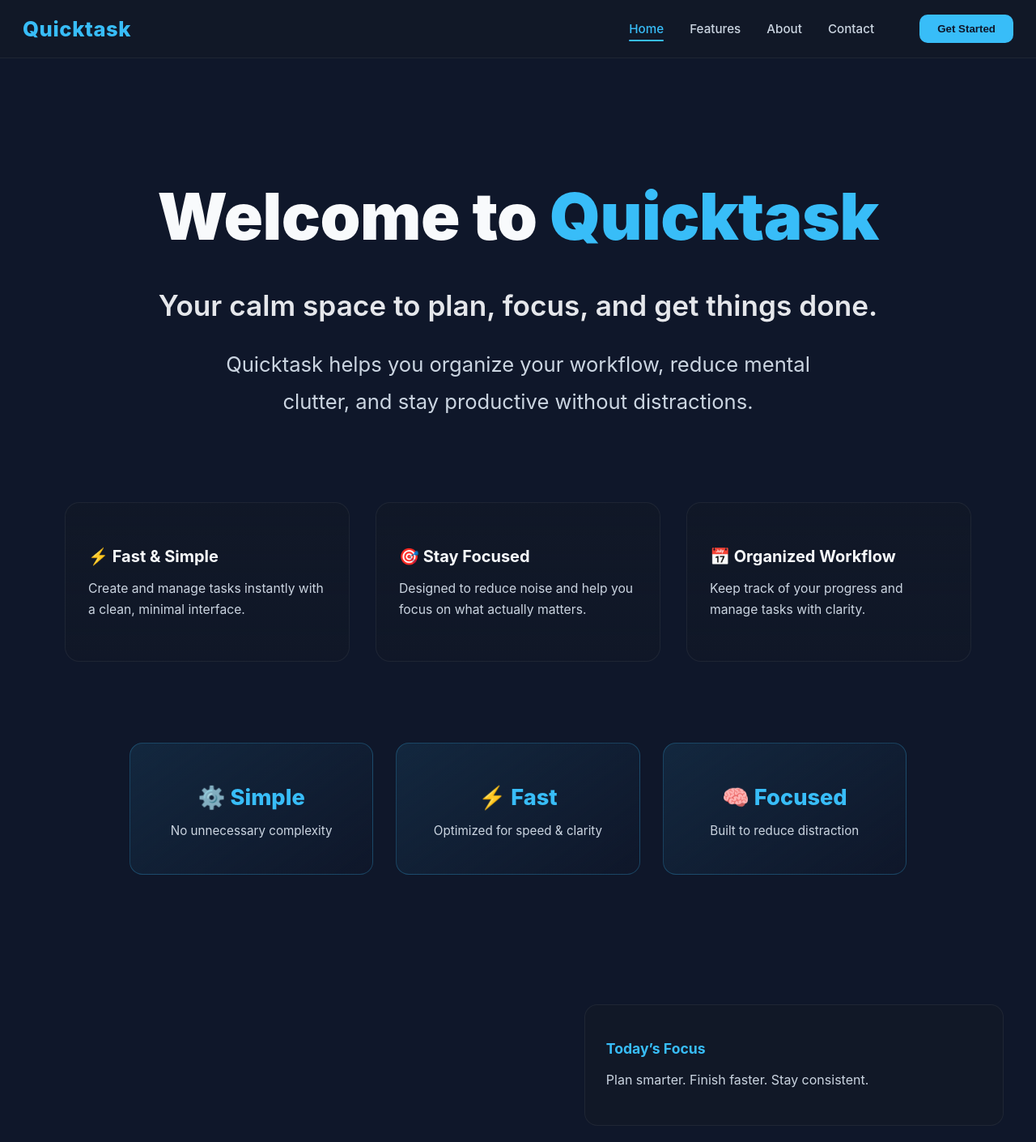
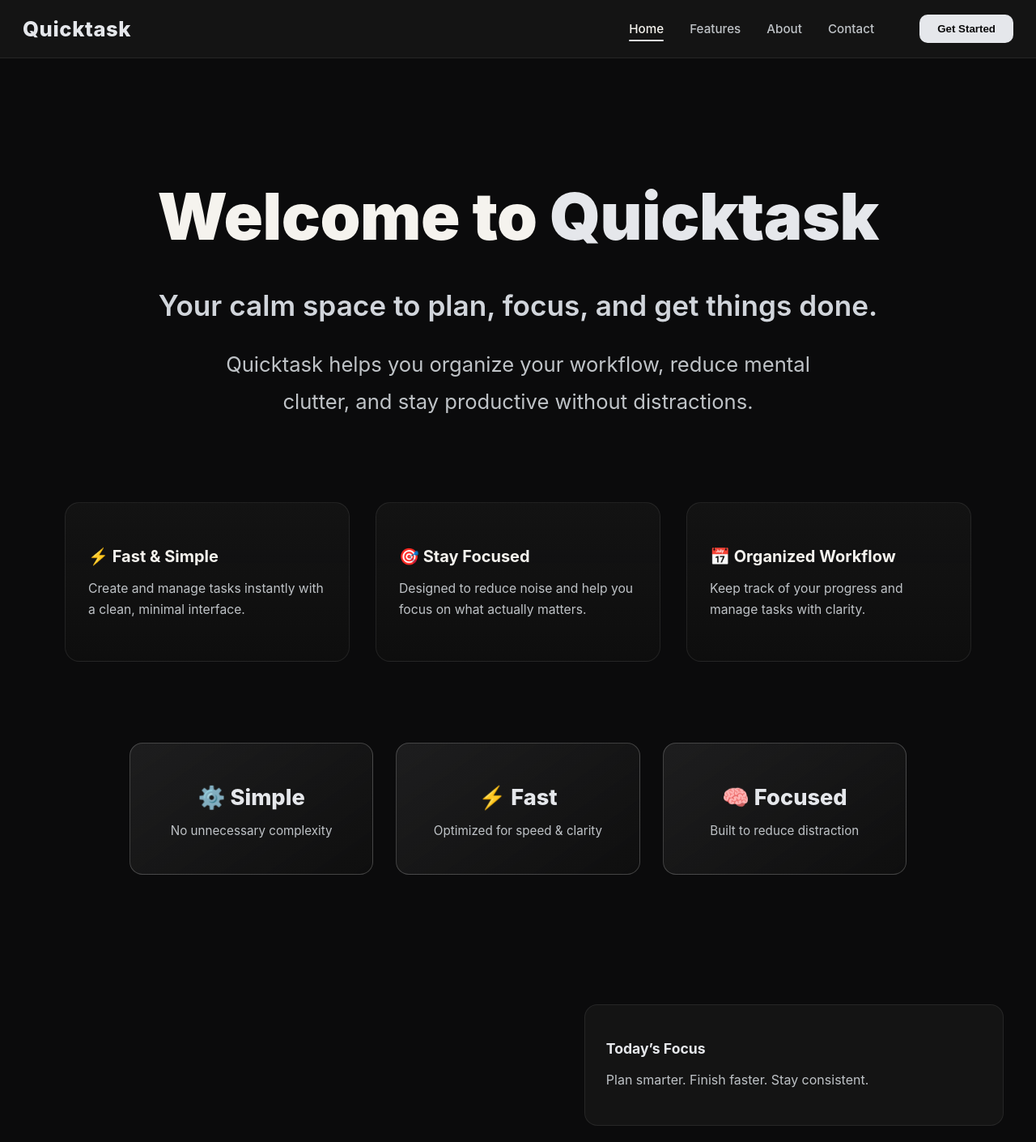
Before and after one commit to UviweSotyato/Quicktask, a React (Vite) app in the folder Quicktask/: page / in a window 1280 px wide. Shown: the top 1410 px of the page at 81% size. Built offline with nearby package versions, Linux system fonts and the light colour scheme.

Commit message:
feat: add animated background with glowing blobs and floating particles; update Navbar and main rendering structure

```diff
--- /dev/null
+++ b/Quicktask/src/background.tsx
@@ -0,0 +1,66 @@
+import { useMemo } from "react";
+
+type Glow = {
+  id: number;
+  top: string;
+  left: string;
+  size: number;
+  duration: number;
+  delay: number;
+  opacity: number;
+};
+
+export default function Background() {
+  const glows = useMemo<Glow[]>(() => {
+    return Array.from({ length: 4 }).map((_, i) => ({
+      id: i,
+      top: `${Math.random() * 80}%`,
+      left: `${Math.random() * 80}%`,
+      size: 260 + Math.random() * 240,
+      duration: 18 + Math.random() * 20,
+      delay: Math.random() * 6,
+      opacity: 0.18 + Math.random() * 0.15,
+    }));
+  }, []);
+
+  const particles = useMemo(() => Array.from({ length: 35 }), []);
+
+  return (
+    <>
+      {/* Ambient glowing blobs */}
+      <div className="background-ambient">
+        {glows.map(glow => (
+          <div
+            key={glow.id}
+            className="glow dynamic"
+            style={{
+              top: glow.top,
+              left: glow.left,
+              width: glow.size,
+              height: glow.size,
+              opacity: glow.opacity,
+              animationDuration: `${glow.duration}s`,
+              animationDelay: `${glow.delay}s`,
+            }}
+          />
+        ))}
+      </div>
+
+      {/* Floating particles */}
+      <div className="particles">
+        {particles.map((_, i) => (
+          <span
+            key={i}
+            className="particle"
+            style={{
+              left: `${Math.random() * 100}%`,
+              animationDuration: `${14 + Math.random() * 22}s`,
+              animationDelay: `${Math.random() * 10}s`,
+              opacity: Math.random() * 0.7,
+            }}
+          />
+        ))}
+      </div>
+    </>
+  );
+}
--- a/Quicktask/src/components/Navbar.tsx
+++ b/Quicktask/src/components/Navbar.tsx
@@ -1,7 +1,5 @@
-// src/components/Navbar.tsx
-
 import { useState, useEffect } from "react";
-import '../index.css'
+import "../index.css";
 
 function Navbar() {
   const [active, setActive] = useState("Home");
@@ -10,8 +8,9 @@ function Navbar() {
 
   useEffect(() => {
     const handleResize = () => {
-      setIsMobile(window.innerWidth < 768);
-      if (window.innerWidth >= 768) setMenuOpen(false);
+      const mobile = window.innerWidth < 768;
+      setIsMobile(mobile);
+      if (!mobile) setMenuOpen(false);
     };
 
     window.addEventListener("resize", handleResize);
@@ -22,7 +21,13 @@ function Navbar() {
 
   return (
     <nav className="navbar">
-      <div className="brand">Quicktask</div>
+      {/* Brand / Logo */}
+      <h1
+        className="brand"
+        onDoubleClick={() => alert("👀 You’re curious… good sign.")}
+      >
+        Quicktask
+      </h1>
 
       {/* Desktop Menu */}
       {!isMobile && (
@@ -43,7 +48,10 @@ function Navbar() {
 
       {/* Mobile Hamburger */}
       {isMobile && (
-        <div className="hamburger" onClick={() => setMenuOpen(!menuOpen)}>
+        <div
+          className="hamburger"
+          onClick={() => setMenuOpen((prev) => !prev)}
+        >
           <span />
           <span />
           <span />
@@ -68,8 +76,11 @@ function Navbar() {
 
           <button className="cta-button mobile-cta">Get Started</button>
         </div>
+
       )}
+      <div className="scroll-progress" />
     </nav>
+
   );
 }
 
--- a/Quicktask/src/index.css
+++ b/Quicktask/src/index.css
@@ -4,17 +4,19 @@
 * {
   box-sizing: border-box;
 }
+
 html, body {
-  height: 100%;          /* Make body fill the viewport */
+  height: 100%;
   margin: 0;
-  background-color: #0f172a; /* Your dark background */
-  color: #f8fafc;
+  background-color: #0b0b0c;
+  color: #f5f3ee;
   font-family: "Inter", system-ui, sans-serif;
 }
 
 body {
   min-height: 100vh;
 }
+
 /* =========================
    ANIMATION
 ========================= */
@@ -38,8 +40,8 @@ body {
   display: flex;
   align-items: center;
   justify-content: space-between;
-  background: #111827;
-  border-bottom: 1px solid rgba(255, 255, 255, 0.06);
+  background: #141414;
+  border-bottom: 1px solid rgba(255, 255, 255, 0.08);
   position: sticky;
   top: 0;
   z-index: 1000;
@@ -48,7 +50,7 @@ body {
 .brand {
   font-size: 1.6rem;
   font-weight: 800;
-  color: #38bdf8;
+  color: #e5e7eb;
   letter-spacing: 0.6px;
 }
 
@@ -62,18 +64,18 @@ body {
 .nav-item {
   font-size: 0.95rem;
   font-weight: 500;
-  color: #cbd5e1;
+  color: #bfc3c7;
   cursor: pointer;
   transition: 0.2s ease;
   position: relative;
 }
 
 .nav-item:hover {
-  color: #f8fafc;
+  color: #f5f3ee;
 }
 
 .nav-item.active {
-  color: #38bdf8;
+  color: #f5f3ee;
 }
 
 .nav-item.active::after {
@@ -83,7 +85,7 @@ body {
   left: 0;
   width: 100%;
   height: 2px;
-  background: #38bdf8;
+  background: #e5e7eb;
   border-radius: 4px;
 }
 
@@ -93,8 +95,8 @@ body {
   padding: 10px 22px;
   border-radius: 10px;
   border: none;
-  background: #38bdf8;
-  color: #0f172a;
+  background: #e5e7eb;
+  color: #0b0b0c;
   font-weight: 700;
   cursor: pointer;
   transition: 0.25s ease;
@@ -105,19 +107,10 @@ body {
   transform: translateY(-2px);
 }
 
-/* Hamburger (Mobile) */
-.hamburger {
-  width: 28px;
-  height: 20px;
-  display: flex;
-  flex-direction: column;
-  justify-content: space-between;
-  cursor: pointer;
-}
-
+/* Hamburger */
 .hamburger span {
   height: 3px;
-  background: #f8fafc;
+  background: #f5f3ee;
   border-radius: 2px;
 }
 
@@ -127,7 +120,7 @@ body {
   top: 72px;
   left: 0;
   width: 100%;
-  background: #111827;
+  background: #141414;
   display: none;
   flex-direction: column;
   padding: 20px 0;
@@ -149,7 +142,7 @@ body {
 }
 
 /* =========================
-   HERO / HOME SECTION
+   HERO / HOME
 ========================= */
 .hero,
 .home {
@@ -159,7 +152,7 @@ body {
   align-items: center;
   gap: 80px;
   padding: 80px 40px;
-  background: #0f172a;
+  background: #0b0b0c;
 }
 
 .hero-layout {
@@ -176,33 +169,34 @@ body {
 }
 
 .home-title {
-  font-size: clamp(4rem, 7vw, 5rem); /* Bigger, responsive title */
+  font-size: clamp(4rem, 7vw, 5rem);
   font-weight: 900;
   margin-bottom: 24px;
   letter-spacing: -0.5px;
   text-align: center;
+  color: #f5f3ee;
 }
 
 .home-title span {
-  color: #38bdf8;
+  color: #e5e7eb;
 }
 
 .home-tagline {
-  font-size: clamp(1.8rem, 3vw, 2.2rem); /* Big subtitle */
+  font-size: clamp(1.8rem, 3vw, 2.2rem);
   font-weight: 600;
   margin-bottom: 24px;
-  color: #e5e7eb;
+  color: #d1d5db;
   text-align: center;
   line-height: 1.5;
 }
 
 .home-description {
-  font-size: clamp(1.25rem, 2.2vw, 1.6rem); /* Big description */
+  font-size: clamp(1.25rem, 2.2vw, 1.6rem);
   max-width: 800px;
   margin: 0 auto;
   text-align: center;
   line-height: 1.8;
-  color: #cbd5e1;
+  color: #bfc3c7;
 }
 
 /* Buttons */
@@ -222,8 +216,8 @@ body {
 }
 
 .hero-btn.primary {
-  background: #38bdf8;
-  color: #0f172a;
+  background: #e5e7eb;
+  color: #0b0b0c;
 }
 
 .hero-btn.primary:hover {
@@ -233,15 +227,17 @@ body {
 
 .hero-btn.secondary {
   background: transparent;
-  border: 1px solid rgba(56, 189, 248, 0.5);
-  color: #e5e7eb;
+  border: 1px solid rgba(229, 231, 235, 0.4);
+  color: #f5f3ee;
 }
 
 .hero-btn.secondary:hover {
-  background: rgba(56, 189, 248, 0.1);
+  background: rgba(255, 255, 255, 0.06);
 }
 
-/* RIGHT ASIDE PANEL */
+/* =========================
+   RIGHT ASIDE
+========================= */
 .hero-aside {
   display: flex;
   flex-direction: column;
@@ -250,30 +246,30 @@ body {
 }
 
 .aside-card {
-  background: #111827;
+  background: #141414;
   border-radius: 16px;
   padding: 26px;
-  border: 1px solid rgba(255, 255, 255, 0.06);
+  border: 1px solid rgba(255, 255, 255, 0.08);
 }
 
 .aside-card h3 {
-  color: #38bdf8;
+  color: #e5e7eb;
   margin-bottom: 8px;
   font-size: 1.1rem;
 }
 
 .aside-card p {
-  color: #cbd5e1;
+  color: #bfc3c7;
   line-height: 1.6;
 }
 
 .aside-card.highlight {
   background: linear-gradient(
     145deg,
-    rgba(56, 189, 248, 0.12),
-    rgba(15, 23, 42, 0.95)
+    rgba(255, 255, 255, 0.08),
+    rgba(15, 15, 15, 0.95)
   );
-  border: 1px solid rgba(56, 189, 248, 0.25);
+  border: 1px solid rgba(255, 255, 255, 0.18);
 }
 
 /* Stats */
@@ -284,8 +280,8 @@ body {
 }
 
 .stat-box {
-  background: #0b1220;
-  border: 1px solid rgba(255, 255, 255, 0.06);
+  background: #0f0f0f;
+  border: 1px solid rgba(255, 255, 255, 0.08);
   border-radius: 14px;
   padding: 18px;
   text-align: center;
@@ -293,17 +289,17 @@ body {
 
 .stat-box h2 {
   font-size: 1.1rem;
-  color: #38bdf8;
+  color: #e5e7eb;
   margin-bottom: 6px;
 }
 
 .stat-box p {
   font-size: 0.85rem;
-  color: #cbd5e1;
+  color: #bfc3c7;
 }
 
 /* =========================
-   FEATURES GRID
+   FEATURES
 ========================= */
 .features {
   width: 100%;
@@ -317,32 +313,32 @@ body {
 .feature-card {
   background: linear-gradient(
     180deg,
-    rgba(17, 24, 39, 0.9),
-    rgba(17, 24, 39, 0.7)
+    rgba(20, 20, 20, 0.95),
+    rgba(15, 15, 15, 0.85)
   );
   padding: 34px 28px;
   border-radius: 18px;
-  border: 1px solid rgba(255, 255, 255, 0.06);
+  border: 1px solid rgba(255, 255, 255, 0.08);
   transition: transform 0.25s ease, border 0.25s ease, box-shadow 0.25s ease;
   animation: fadeUp 0.6s ease;
 }
 
 .feature-card:hover {
   transform: translateY(-8px);
-  border-color: rgba(56, 189, 248, 0.6);
-  box-shadow: 0 12px 40px rgba(56, 189, 248, 0.08);
+  border-color: rgba(255, 255, 255, 0.25);
+  box-shadow: 0 12px 40px rgba(255, 255, 255, 0.05);
 }
 
 .feature-card h3 {
   font-size: 1.25rem;
   margin-bottom: 12px;
-  color: #f8fafc;
+  color: #f5f3ee;
 }
 
 .feature-card p {
   font-size: 0.98rem;
   line-height: 1.65;
-  color: #cbd5e1;
+  color: #bfc3c7;
 }
 
 /* =========================
@@ -363,10 +359,10 @@ body {
   text-align: center;
   background: linear-gradient(
     145deg,
-    rgba(56, 189, 248, 0.1),
-    rgba(15, 23, 42, 0.95)
+    rgba(255, 255, 255, 0.08),
+    rgba(15, 15, 15, 0.95)
   );
-  border: 1px solid rgba(56, 189, 248, 0.25);
+  border: 1px solid rgba(255, 255, 255, 0.2);
   transition: transform 0.25s ease;
 }
 
@@ -377,13 +373,13 @@ body {
 .stat h2 {
   font-size: 1.7rem;
   font-weight: 800;
-  color: #38bdf8;
+  color: #e5e7eb;
   margin-bottom: 6px;
 }
 
 .stat p {
   font-size: 0.95rem;
-  color: #cbd5e1;
+  color: #bfc3c7;
 }
 
 /* =========================
@@ -403,12 +399,232 @@ body {
     text-align: center;
   }
 
-  .hero-subtitle {
-    margin-left: auto;
-    margin-right: auto;
-  }
-
   .hero-actions {
     justify-content: center;
   }
 }
+
+/* =========================
+   ANIMATED BACKGROUND
+========================= */
+.background-ambient {
+  position: fixed;
+  inset: 0;
+  z-index: -1;
+  overflow: hidden;
+  pointer-events: none;
+  background: radial-gradient(
+      circle at 20% 20%,
+      rgba(255, 255, 255, 0.06),
+      transparent 40%
+    ),
+    radial-gradient(
+      circle at 80% 80%,
+      rgba(255, 255, 255, 0.04),
+      transparent 45%
+    ),
+    #0b0b0c;
+}
+
+/* Moving glow blobs */
+.glow {
+  position: absolute;
+  width: 380px;
+  height: 380px;
+  border-radius: 50%;
+  filter: blur(120px);
+  opacity: 0.25;
+  animation: floatGlow 18s infinite ease-in-out alternate;
+}
+
+.glow.one {
+  background: #ffffff;
+  top: 10%;
+  left: 15%;
+}
+
+.glow.two {
+  background: #cfd3d6;
+  bottom: 10%;
+  right: 10%;
+  animation-delay: 6s;
+}
+
+@keyframes floatGlow {
+  0% {
+    transform: translate(0, 0) scale(1);
+  }
+  50% {
+    transform: translate(80px, -60px) scale(1.15);
+  }
+  100% {
+    transform: translate(-60px, 40px) scale(1);
+  }
+}
+/* =========================
+   FLOATING PARTICLES
+========================= */
+.particles {
+  position: fixed;
+  inset: 0;
+  z-index: -1;
+  pointer-events: none;
+}
+
+.particle {
+  position: absolute;
+  width: 3px;
+  height: 3px;
+  background: rgba(255, 255, 255, 0.35);
+  border-radius: 50%;
+  animation: drift 20s linear infinite;
+}
+
+@keyframes drift {
+  from {
+    transform: translateY(100vh);
+    opacity: 0;
+  }
+  20% {
+    opacity: 0.6;
+  }
+  to {
+    transform: translateY(-10vh);
+    opacity: 0;
+  }
+}
+
+.hero-btn::after {
+  content: "";
+  position: absolute;
+  inset: 0;
+  border-radius: inherit;
+  background: radial-gradient(
+    circle,
+    rgba(255, 255, 255, 0.25),
+    transparent 60%
+  );
+  opacity: 0;
+  transition: 0.3s ease;
+}
+
+.hero-btn:hover::after {
+  opacity: 1;
+}
+.brand:active {
+  animation: glitch 0.3s linear;
+}
+
+@keyframes glitch {
+  0% { transform: translateX(0); }
+  25% { transform: translateX(-2px); }
+  50% { transform: translateX(2px); }
+  75% { transform: translateX(-1px); }
+  100% { transform: translateX(0); }
+}
+.reveal {
+  opacity: 0;
+  transform: translateY(40px);
+  transition: 0.8s ease;
+}
+
+.reveal.visible {
+  opacity: 1;
+  transform: translateY(0);
+}
+.scroll-progress {
+  position: fixed;
+  top: 0;
+  left: 0;
+  height: 3px;
+  width: 0%;
+  background: linear-gradient(90deg, #e5e7eb, #bfc3c7);
+  z-index: 2000;
+  transition: width 0.1s linear;
+}
+.cursor-glow {
+  position: fixed;
+  width: 220px;
+  height: 220px;
+  border-radius: 50%;
+  pointer-events: none;
+  background: radial-gradient(
+    circle,
+    rgba(255, 255, 255, 0.08),
+    transparent 70%
+  );
+  transform: translate(-50%, -50%);
+  z-index: 0;
+  transition: transform 0.05s linear;
+}
+.command-overlay {
+  position: fixed;
+  inset: 0;
+  background: rgba(0, 0, 0, 0.6);
+  backdrop-filter: blur(6px);
+  display: flex;
+  align-items: center;
+  justify-content: center;
+  z-index: 5000;
+}
+
+.command-box {
+  width: 420px;
+  background: #141414;
+  border-radius: 14px;
+  padding: 24px;
+  border: 1px solid rgba(255,255,255,0.1);
+}
+
+.command-box h3 {
+  color: #f5f3ee;
+  margin-bottom: 10px;
+}
+
+.command-box input {
+  width: 100%;
+  padding: 12px;
+  background: #0b0b0c;
+  border: 1px solid rgba(255,255,255,0.15);
+  color: #f5f3ee;
+  border-radius: 10px;
+}
+body.dev-mode * {
+  outline: 1px dashed rgba(255,255,255,0.15);
+}
+
+.glow.dynamic {
+  position: absolute;
+  border-radius: 50%;
+  filter: blur(140px);
+  background: radial-gradient(
+    circle,
+    rgba(255, 255, 255, 0.35),
+    rgba(255, 255, 255, 0.05),
+    transparent 70%
+  );
+  animation-name: glowFloat;
+  animation-timing-function: ease-in-out;
+  animation-iteration-count: infinite;
+}
+
+@keyframes glowFloat {
+  0% {
+    transform: translate(0, 0) scale(1);
+  }
+  25% {
+    transform: translate(60px, -40px) scale(1.15);
+  }
+  50% {
+    transform: translate(-40px, 60px) scale(0.95);
+  }
+  75% {
+    transform: translate(30px, 20px) scale(1.1);
+  }
+  100% {
+    transform: translate(0, 0) scale(1);
+  }
+}
+.glow.dynamic {
+  transform: translate(var(--mx, 0px), var(--my, 0px));
+}
--- a/Quicktask/src/main.tsx
+++ b/Quicktask/src/main.tsx
@@ -1,16 +1,10 @@
-import { StrictMode } from 'react'
-import { createRoot } from 'react-dom/client'
-import App from './App.tsx'
-import Navbar from './components/Navbar.tsx'
-import Home from './pages/Home.tsx'
-import Hero from './pages/Hero.tsx'
-import './index.css'
+import { StrictMode } from "react";
+import { createRoot } from "react-dom/client";
+import App from "./App";
+import "./index.css";
 
-createRoot(document.getElementById('root')!).render(
+createRoot(document.getElementById("root")!).render(
   <StrictMode>
-    <Navbar />
-    <Home />
-    <Hero />
     <App />
-  </StrictMode>,
-)
+  </StrictMode>
+);
```
